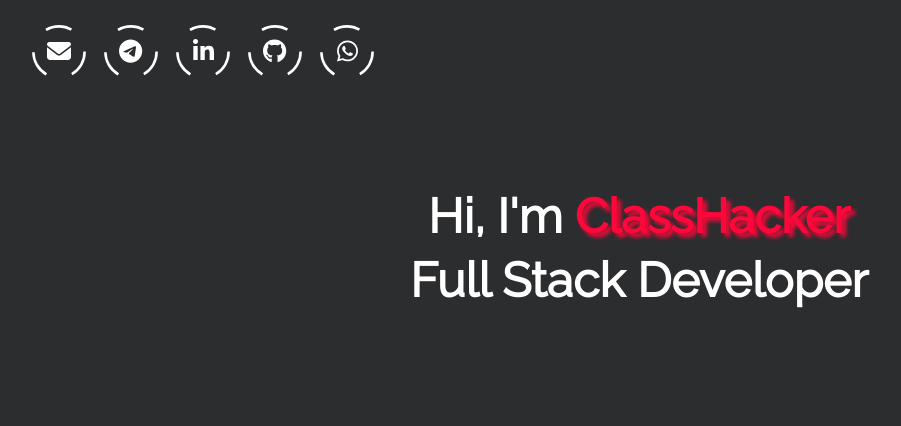
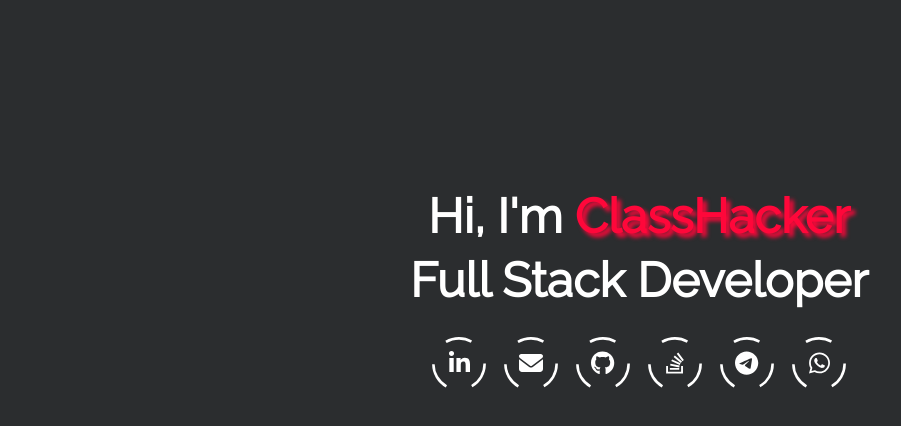
Before and after one commit to ClassHacker/classhacker.github.io, a React (Create React App) app: page / in a window 1280 px wide. Shown: the top 426 px of the page, without its empty margins (1-902 px from the left). Built offline with nearby package versions, Linux system fonts and the light colour scheme; what react-animations would draw is missing.

Commit message:
Added stackoverflow link

```diff
--- a/src/App.js
+++ b/src/App.js
@@ -2,7 +2,7 @@ import './App.scss';
 import { Flash } from './component/styled/Sdiv';
 import { FontAwesomeIcon } from '@fortawesome/react-fontawesome'
 import { faEnvelope } from '@fortawesome/free-solid-svg-icons'
-import { faTelegram, faLinkedinIn, faGithub, faWhatsapp } from '@fortawesome/free-brands-svg-icons'
+import { faTelegram, faLinkedinIn, faGithub, faWhatsapp, faStackOverflow } from '@fortawesome/free-brands-svg-icons'
 
 function App() {
   return (
@@ -14,53 +14,62 @@ function App() {
         <Flash>
           Full Stack Developer
         </Flash>
+        <div className='landing-icons'>
+          <a className="social-link linkedin" aria-label="My LinkedIn" target="_blank" rel="noreferrer" href="https://in.linkedin.com/in/classhacker">
+            <svg viewBox="0 0 200 200" className="circle">
+              <circle cx="100" cy="100" r="80" fill='null' />
+            </svg>
+            <div className='social'>
+              <FontAwesomeIcon icon={faLinkedinIn} className="social-svg" />
             </div>
-      <div className='landing-icons'>
+            <span className="label">LinkedIn</span>
+          </a>
           <a className="social-link email" aria-label="My E-Mail" href="mailto:ajaydayma1401@gmail.com">
             <svg viewBox="0 0 200 200" className="circle">
               <circle cx="100" cy="100" r="80" fill='null' />
             </svg>
             <div className='social'>
-            <FontAwesomeIcon icon={faEnvelope} />
+              <FontAwesomeIcon icon={faEnvelope} className="social-svg" />
             </div>
             <span className="label">E-Mail</span>
+          </a>
+          <a className="social-link github" aria-label="My Github" target="_blank" rel="noreferrer" href="https://github.com/ClassHacker">
+            <svg viewBox="0 0 200 200" className="circle">
+              <circle cx="100" cy="100" r="80" fill='null' />
+            </svg>
+            <div className='social'>
+              <FontAwesomeIcon icon={faGithub} className="social-svg" />
+            </div>
+            <span className="label">Github</span>
+          </a>
+          <a className="social-link stackoverflow" aria-label="My StackOverflow" target="_blank" rel="noreferrer" href="https://stackoverflow.com/users/12500840/classhacker">
+            <svg viewBox="0 0 200 200" className="circle">
+              <circle cx="100" cy="100" r="80" fill='null' />
+            </svg>
+            <div className='social'>
+              <FontAwesomeIcon icon={faStackOverflow} className="social-svg" />
+            </div>
+            <span className="label">StackOverflow</span>
           </a>
           <a className="social-link telegram" aria-label="My Telegram" target="_blank" rel="noreferrer" href="https://t.me/classhacker">
             <svg viewBox="0 0 200 200" className="circle">
               <circle cx="100" cy="100" r="80" fill='null' />
             </svg>
             <div className='social'>
-            <FontAwesomeIcon icon={faTelegram} />
+              <FontAwesomeIcon icon={faTelegram} className="social-svg" />
             </div>
             <span className="label">Telegram</span>
-        </a>
-        <a className="social-link linkedIn" aria-label="My LinkedIn" target="_blank" rel="noreferrer" href="https://in.linkedin.com/in/classhacker">
-          <svg viewBox="0 0 200 200" className="circle">
-            <circle cx="100" cy="100" r="80" fill='null' />
-          </svg>
-          <div className='social'>
-            <FontAwesomeIcon icon={faLinkedinIn} />
-          </div>
-          <span className="label">LinkedIn</span>
-        </a>
-        <a className="social-link github" aria-label="My Github" target="_blank" rel="noreferrer" href="https://github.com/ClassHacker">
-          <svg viewBox="0 0 200 200" className="circle">
-            <circle cx="100" cy="100" r="80" fill='null' />
-          </svg>
-          <div className='social'>
-            <FontAwesomeIcon icon={faGithub} />
-          </div>
-          <span className="label">Github</span>
           </a>
           <a className="social-link whatsapp" aria-label="My Whatsapp" target="_blank" rel="noreferrer" href="https://wa.me/+919770311779">
             <svg viewBox="0 0 200 200" className="circle">
               <circle cx="100" cy="100" r="80" fill='null' />
             </svg>
             <div className='social'>
-            <FontAwesomeIcon icon={faWhatsapp} />
+              <FontAwesomeIcon icon={faWhatsapp} className="social-svg" />
             </div>
             <span className="label">Whatsapp</span>
           </a>
+        </div>
       </div>
     </div>
   );
```
Lines whose indentation alone changed are shown as unchanged.
